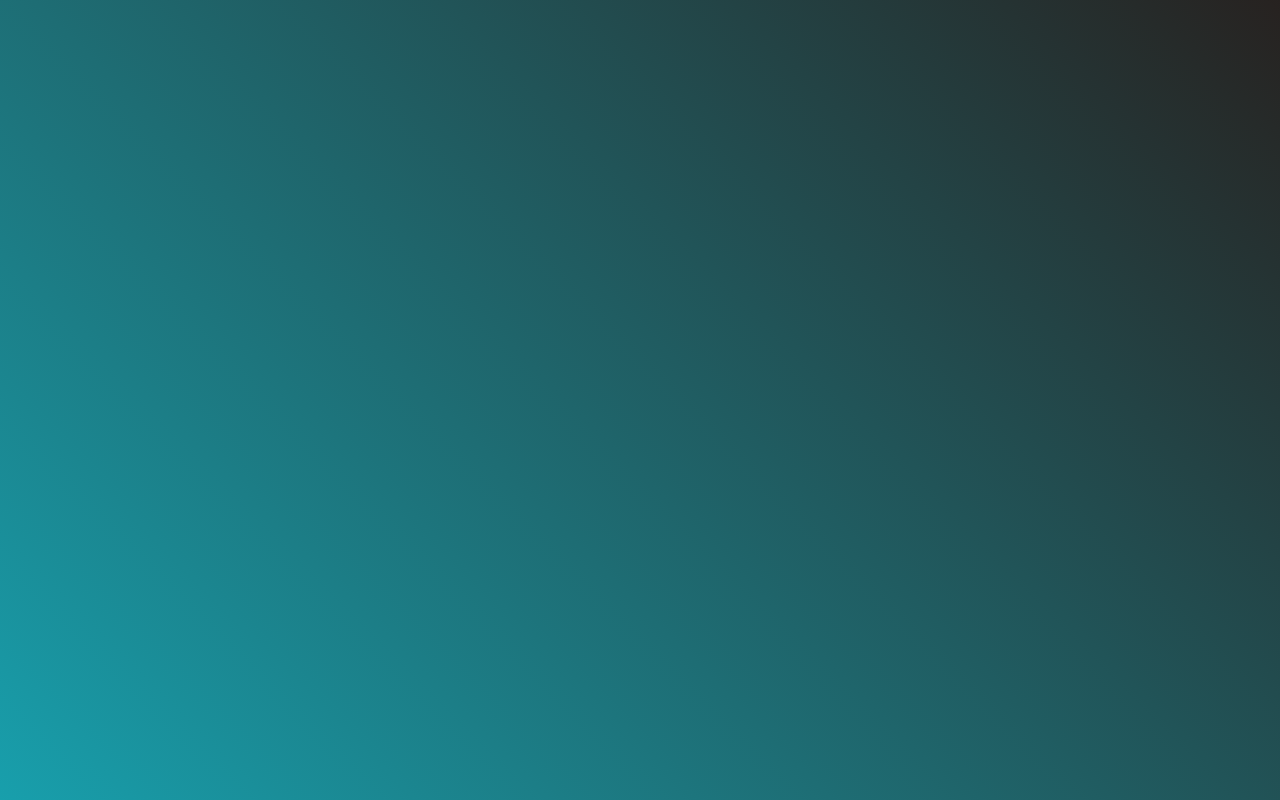
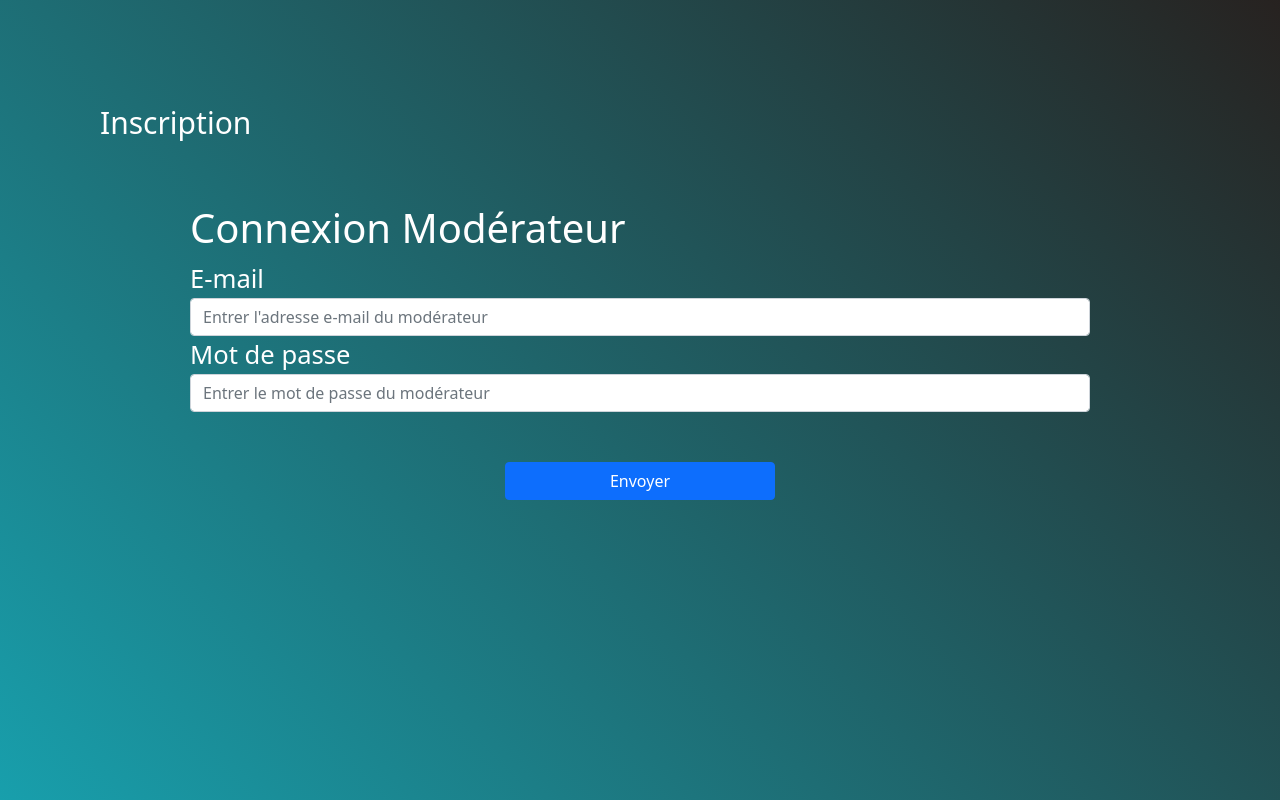
Before and after one commit to SaladinX1/SaladinMalikBouafia_7_01012022, a Vue app in the folder frontend2/: page /moderateurconnexion in a window 1280 px wide. Built offline with nearby package versions, Linux system fonts and the light colour scheme.

Commit message:
Création de la vue moderateur et de son path dans le fichier front/Routes.js

```diff
--- a/frontend2/src/Routes.js
+++ b/frontend2/src/Routes.js
@@ -8,6 +8,7 @@ import PostDetail from './views/PostDetail'
 import addPost from './views/addPost'
 import addComment from './views/addComment'
 import authService from './services/auth'
+import adminConnexion from './views/moderateurConnexion'
 
 Vue.use(VueRouter)
 
@@ -45,6 +46,10 @@ const routes = [{
   component: addComment,
   props: true,
   meta: { requiresAuth: true }
+},
+{
+  path: '/moderateurconnexion',
+  component: adminConnexion
 }
 ]
 const router = new VueRouter({
--- /dev/null
+++ b/frontend2/src/views/moderateurConnexion.vue
@@ -0,0 +1,85 @@
+<template>
+      <div class="login-moderateur-view">
+<header>
+    <router-link class="register-link"   to="/register">Inscription</router-link>
+    </header>
+    <form class="form">
+      <h1>Connexion Modérateur</h1>
+
+      <div>
+        <label for="email">E-mail</label>
+        <input v-model="email" type="email" id="moderateurEmail" value="groupomaniaMaster@gmail.com" class="form-control" placeholder="Entrer l'adresse e-mail du modérateur"/>
+      </div>
+
+      <div>  <label for="password">Mot de passe</label>
+        <input
+          v-model="password"
+          type="password"
+          name="moderateurPassword"
+          id="moderateurPassword"
+          class="form-control"
+          pattern=".{8,16}"
+          placeholder="Entrer le mot de passe du modérateur"
+        />
+      </div>
+
+      <button @click.prevent="connexionModerateur()" class="btn btn-primary">Envoyer</button>
+    </form>
+     </div>
+</template>
+
+<script>
+
+import userAuth from '../services/auth'
+
+export default {
+
+  name: 'moderateurConnexion',
+  data () {
+    return {
+      email: '', password: ''
+    }
+  },
+  methods: {
+    connexionModerateur () {
+      userAuth.login(this.email, this.password).then(master => {
+        const token = master.data.token
+        const userId = master.data.userId
+        localStorage.setItem('token', token)
+        localStorage.setItem('userId', userId)
+        alert('Bienvenue modérateur !')
+        this.$router.push({ path: '/forum' })
+      }).catch()
+    }
+  }
+}
+</script>
+
+<style>
+
+.login-moderateur-view {
+  margin: 12% auto;
+}
+
+.errorMessage {
+ color: red;
+ text-align: right;
+}
+
+.register-link {
+  color: rgb(255, 255, 255);
+  text-decoration: none;
+  position: absolute;
+  top: 0px;
+  cursor: pointer;
+}
+
+.register-link:hover {
+color: white;
+}
+
+.form {
+  color: white;
+}
+
+</style>
```
Also changed, not shown: 1 other file (tests, documents, lock files or other folders).
